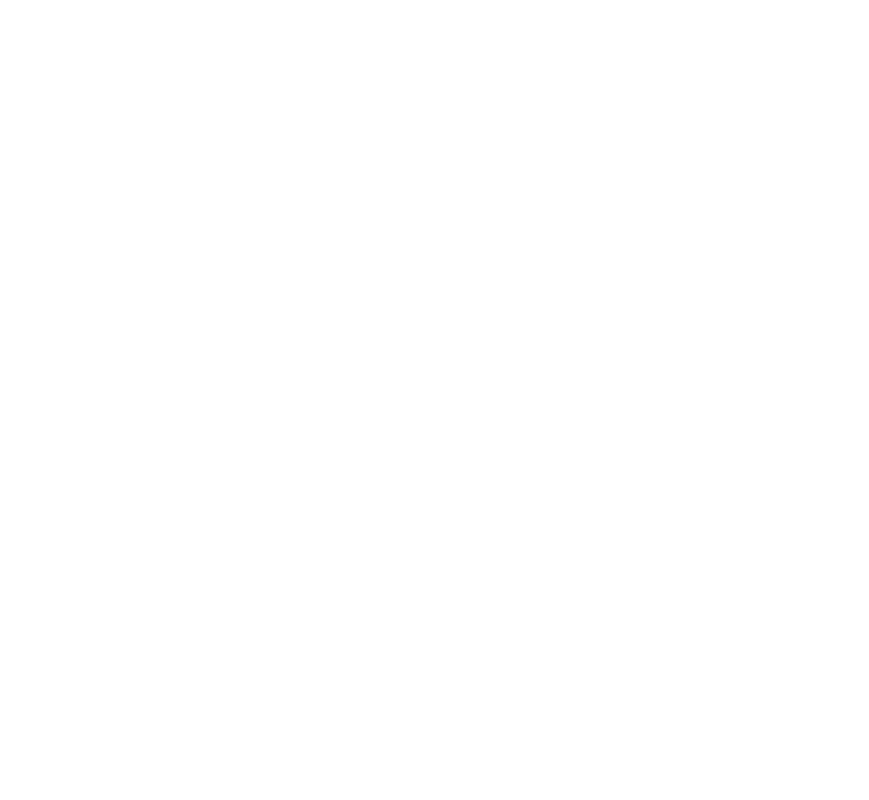
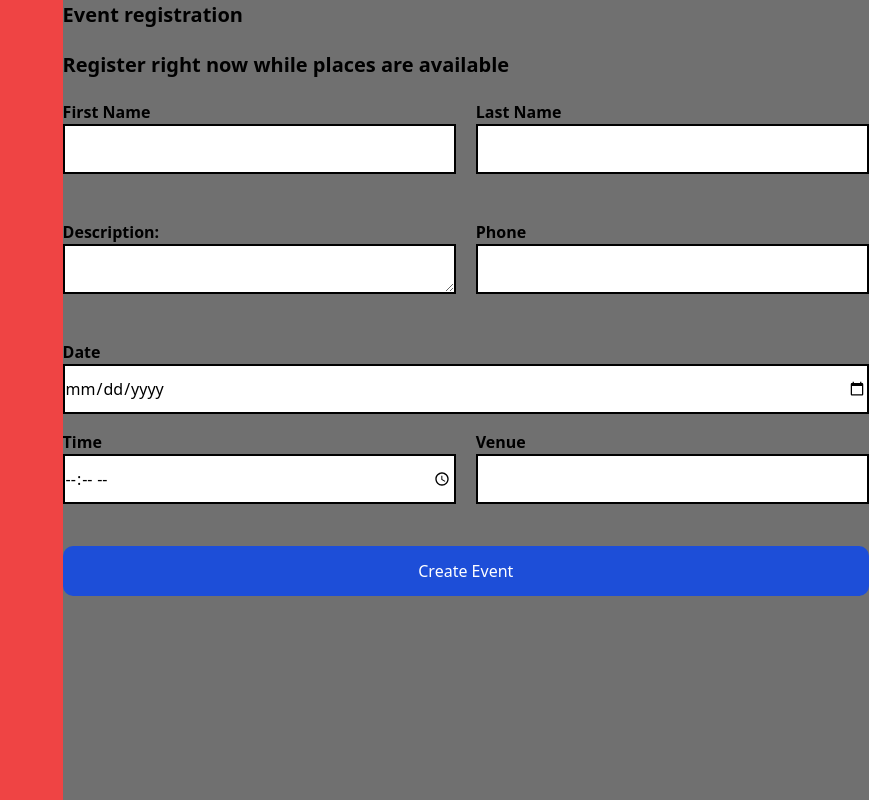
Before and after one commit to vanK1/Bitxbase, a React (Vite) app: page /create in a window 1280 px wide. Shown: the whole page, without its empty margins (411-1280 px from the left). Built offline with nearby package versions, Linux system fonts and the light colour scheme.

Commit message:
CreateEvent

```diff
--- a/src/CreateEventfolder/CreateEvent.jsx
+++ b/src/CreateEventfolder/CreateEvent.jsx
@@ -1,42 +1,151 @@
-import React from "react";
+import React, { useState } from "react";
 
 function CreateEvent() {
-  function CreateEvent() {
-    let title = document.getElementById("title").value.trim();
-    let description = document.getElementById("description").value.trim();
-    let date = document.getElementById("date").value;
-    let time = document.getElementById("time").value;
-    let venue = document.getElementById("venue").value.trim();
-    let organizer = document.getElementById("organizer").value.trim();
+  const [firstName, setFirstName] = useState("");
+  const [lastName, setLastName] = useState("");
+  const [description, setDescription] = useState("");
+  const [phone, setPhone] = useState("");
+  const [date, setDate] = useState("");
+  const [time, setTime] = useState("");
+  const [venue, setVenue] = useState("");
 
-    if (title.length < 3) {
-      alert("Title must be at least 3 characters.");
-      return false;
+  function handleSubmit(e) {
+    e.preventDefault();
+    const fullName = `${firstName} ${lastName}`.trim();
+    if (fullName.length < 3) {
+      alert("Full name must be at least 3 characters.");
+      return;
     }
-
-    if (description.length < 10) {
+    if (description.trim().length < 10) {
       alert("Description must be at least 10 characters.");
-      return false;
+      return;
     }
-
     let today = new Date().toISOString().split("T")[0];
-    if (date < today) {
+    if (!date || date < today) {
       alert("Event date must be today or in the future.");
-      return false;
+      return;
     }
-
     if (!time) {
       alert("Please enter a valid time.");
-      return false;
+      return;
     }
+    if (!venue.trim()) {
+      alert("Venue is required.");
+      return;
+    }
+    if (!phone.trim() || phone.trim().length < 11) {
+      alert("Phone must be at least 11 digits.");
+      return;
+    }
+    alert("Event created successfully!");
+    // You can add your event creation logic here
+  }
 
-    if (!venue || !organizer) {
-      alert("Venue and Organizer are required.");
-      return false;
-    }
-  }
   return (
-    <script></script>
+    <div className="h-[100vh] bg-[#161616]">
+      <div className="h-screen grid grid-cols-[37%_63%]">
+        <div className="bg-red-500"></div>
+        <div className="bg-[#161616] h-screen sticky top-0 overflow-y-auto flex flex-col justify-between ">
+          <div className="h-screen bg-[#ffffff62] overflow-y-auto ">
+            <h1 className="text-black font-bold text-[20px] h-[50px]">Event registration</h1>
+            <div className="h-[50px] ">
+              <p className="font-bold text-[20px]">Register right now while places are available</p>
+            </div>
+            <form onSubmit={handleSubmit}>
+              <div className="h-[30vh] grid  ">
+                <div className="h-[100px] grid grid-cols-2 gap-[20px] ">
+                  <section>
+                    <span className="flex font-bold">First Name</span>
+                    <input
+                      type="text"
+                      className="h-[50px] w-[100%] border-[2px] border-black"
+                      required
+                      value={firstName}
+                      onChange={e => setFirstName(e.target.value)}
+                    />
+                  </section>
+                  <section>
+                    <span className="flex font-bold">Last Name</span>
+                    <input
+                      type="text"
+                      className="h-[50px] w-[100%] border-[2px] border-black"
+                      required
+                      value={lastName}
+                      onChange={e => setLastName(e.target.value)}
+                    />
+                  </section>
+                </div>
+                <div className="h-[100px] grid grid-cols-2 gap-[20px]">
+                  <section>
+                    <span className="flex font-bold">Description:</span>
+                    <textarea
+                      className="h-[50px] w-[100%] border-[2px] border-black"
+                      required
+                      value={description}
+                      onChange={e => setDescription(e.target.value)}
+                    ></textarea>
+                  </section>
+                  <section>
+                    <span className="flex font-bold">Phone</span>
+                    <input
+                      type="number"
+                      className="h-[50px] w-[100%] border-[2px] border-black"
+                      required
+                      value={phone}
+                      onChange={e => setPhone(e.target.value)}
+                    />
+                  </section>
+                </div>
+              </div>
+              <div className="h-[50px]">
+                <section>
+                  <span className="flex font-bold">Date</span>
+                  <input
+                    type="date"
+                    className="w-[100%] h-[50px] border-[2px] border-black"
+                    required
+                    value={date}
+                    onChange={e => setDate(e.target.value)}
+                  />
+                </section>
+              </div>
+              <div className="h-[100px] mt-10 grid grid-cols-2 gap-[20px]">
+                <div>
+                  <section>
+                    <span className="flex font-bold">Time</span>
+                    <input
+                      type="time"
+                      className="w-[100%] h-[50px] border-[2px] border-black"
+                      required
+                      value={time}
+                      onChange={e => setTime(e.target.value)}
+                    />
+                  </section>
+                </div>
+                <div>
+                  <section>
+                    <span className="flex font-bold">Venue</span>
+                    <input
+                      type="text"
+                      className="w-[100%] h-[50px] border-[2px] border-black"
+                      required
+                      value={venue}
+                      onChange={e => setVenue(e.target.value)}
+                    />
+                  </section>
+                </div>
+              </div>
+              <button
+                type="submit"
+                className="h-[50px] w-[100%] bg-blue-700 rounded-[10px] flex justify-center items-center text-white mt-4"
+              >
+                <h1>Create Event</h1>
+              </button>
+            </form>
+          </div>
+        </div>
+      </div>
+    </div>
   );
 }
 
```
